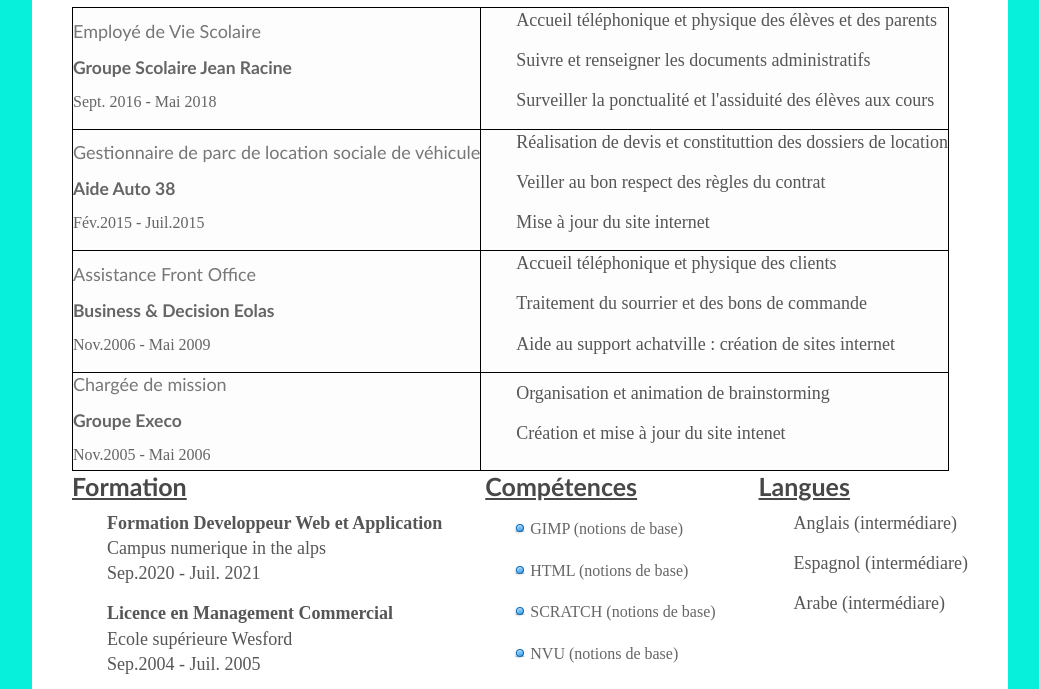
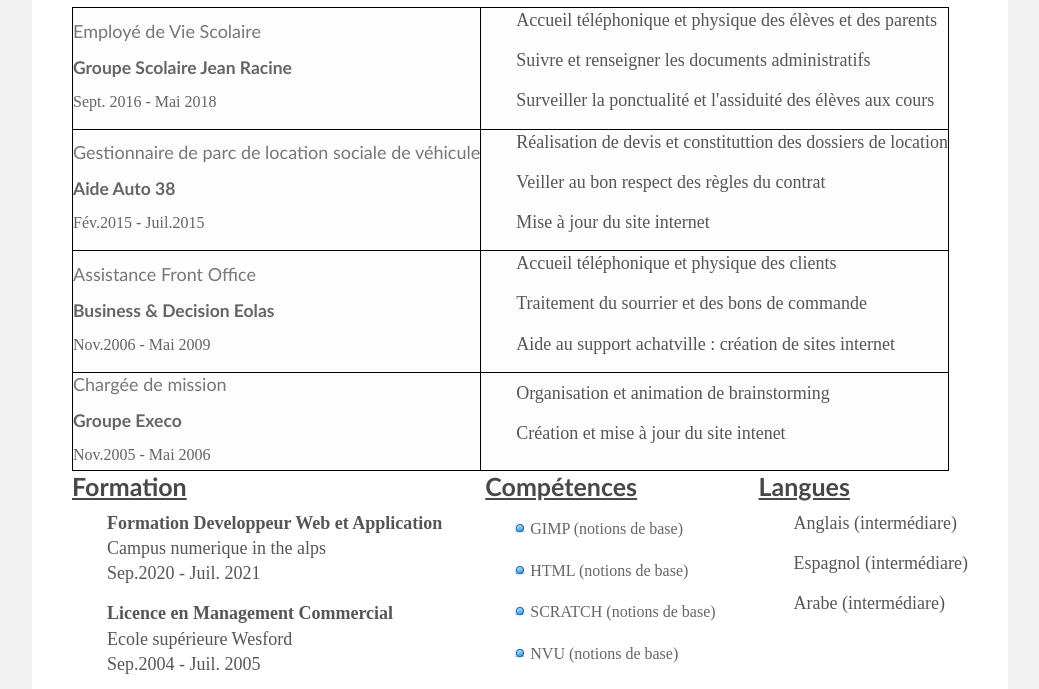
Before and after one commit to nawalbeitia/cv, a plain HTML site: page index.html in a window 1280 px wide. Shown: the part 260-949 px from the top of the page, without its empty margins (18-1057 px from the left). Drawn offline with Linux system fonts and the light colour scheme.

Commit message:
return to original body's color

```diff
--- a/styles.css
+++ b/styles.css
@@ -3,7 +3,7 @@
     padding : 0;
     }
     body {
-    background-color: #07F0DC ;
+    background-color: #f2f2f2 ;
     font-size : 62.5%;
     padding-bottom : 65px;
     }
```
